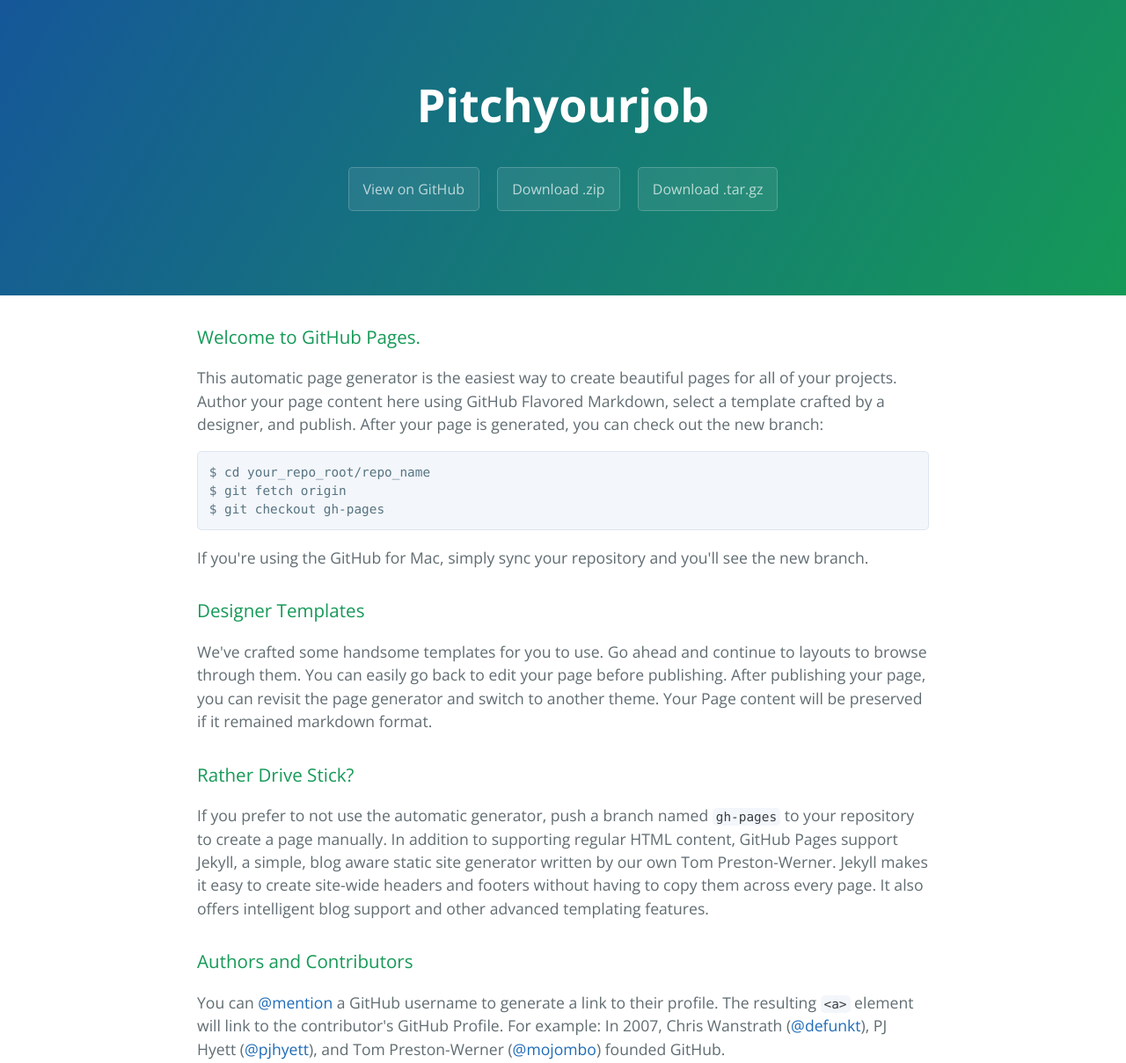
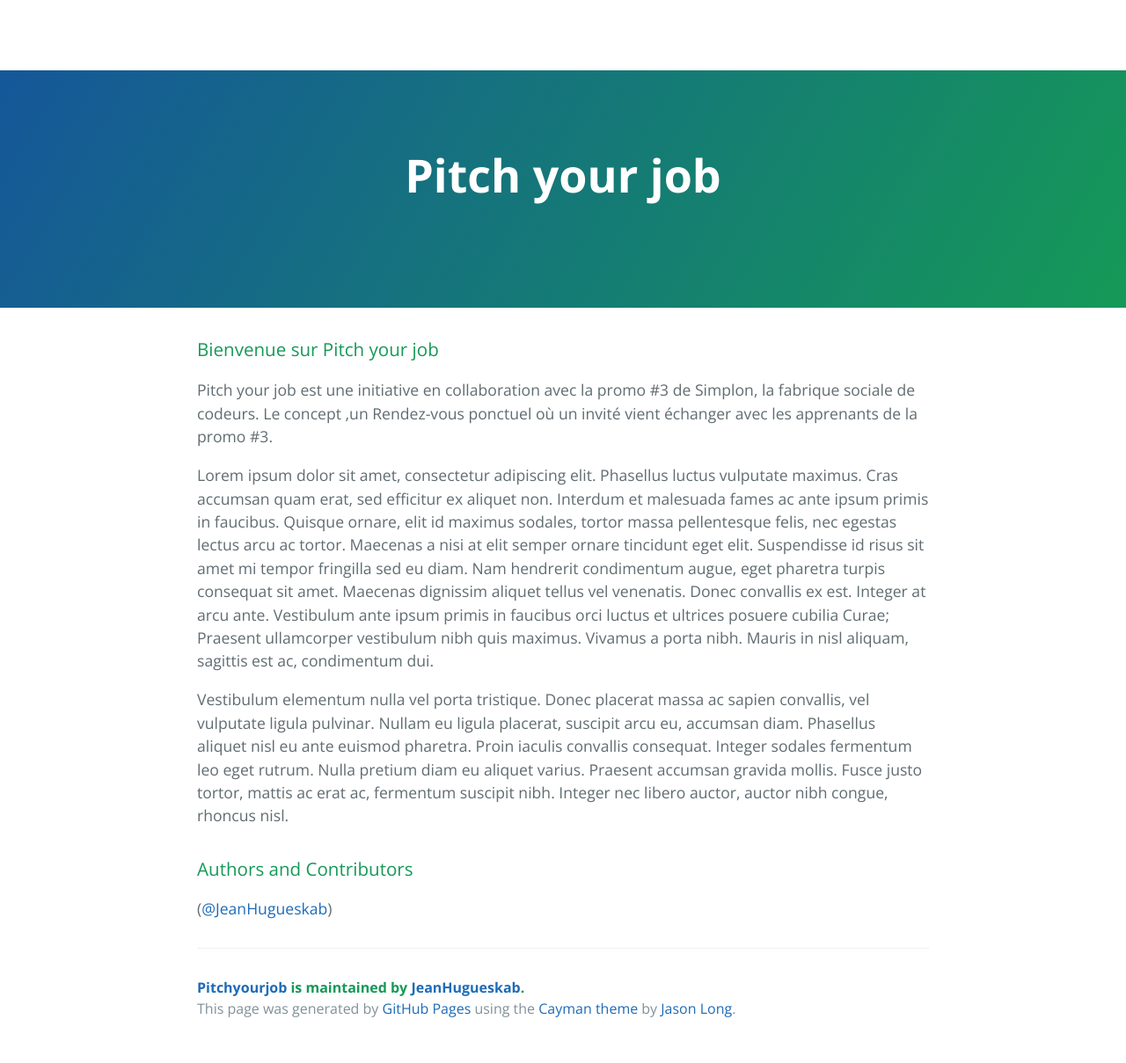
Before and after one commit to JeanHugueskab/pitchyourjob, a plain HTML site: page index.html in a window 1280 px wide. Shown: the top 1209 px of the page at 88% size. Drawn offline with nearby package versions, Linux system fonts and the light colour scheme.

Commit message:
modif v1

```diff
--- a/index.html
+++ b/index.html
@@ -2,7 +2,7 @@
 <html lang="en-us">
   <head>
     <meta charset="UTF-8">
-    <title>Pitchyourjob by JeanHugueskab</title>
+    <title>Pitchyourjob</title>
     <meta name="viewport" content="width=device-width, initial-scale=1">
     <link rel="stylesheet" type="text/css" href="stylesheets/normalize.css" media="screen">
     <link href='http://fonts.googleapis.com/css?family=Open+Sans:400,700' rel='stylesheet' type='text/css'>
@@ -10,46 +10,44 @@
     <link rel="stylesheet" type="text/css" href="stylesheets/github-light.css" media="screen">
   </head>
   <body>
+    <div class ="whitespace">
+    </div>
     <section class="page-header">
-      <h1 class="project-name">Pitchyourjob</h1>
+
+      <h1 class="project-name">Pitch your job</h1>
       <h2 class="project-tagline"></h2>
-      <a href="https://github.com/JeanHugueskab/pitchyourjob" class="btn">View on GitHub</a>
-      <a href="https://github.com/JeanHugueskab/pitchyourjob/zipball/master" class="btn">Download .zip</a>
-      <a href="https://github.com/JeanHugueskab/pitchyourjob/tarball/master" class="btn">Download .tar.gz</a>
+
     </section>
 
     <section class="main-content">
       <h3>
-<a id="welcome-to-github-pages" class="anchor" href="#welcome-to-github-pages" aria-hidden="true"><span class="octicon octicon-link"></span></a>Welcome to GitHub Pages.</h3>
 
-<p>This automatic page generator is the easiest way to create beautiful pages for all of your projects. Author your page content here using GitHub Flavored Markdown, select a template crafted by a designer, and publish. After your page is generated, you can check out the new branch:</p>
 
-<pre><code>$ cd your_repo_root/repo_name
-$ git fetch origin
-$ git checkout gh-pages
-</code></pre>
 
-<p>If you're using the GitHub for Mac, simply sync your repository and you'll see the new branch.</p>
+<a id="welcome-to-github-pages" class="anchor" href="#welcome-to-github-pages" aria-hidden="true"><span class="octicon octicon-link"></span></a>Bienvenue sur Pitch your job</h3>
+
+<p>Pitch your job est une initiative en collaboration avec la promo #3 de Simplon, la fabrique sociale de codeurs. Le concept ,un Rendez-vous ponctuel où un invité vient échanger avec les apprenants de la promo #3.</p>
+
+
+<p>Lorem ipsum dolor sit amet, consectetur adipiscing elit. Phasellus luctus vulputate maximus. Cras accumsan quam erat, sed efficitur ex aliquet non. Interdum et malesuada fames ac ante ipsum primis in faucibus. Quisque ornare, elit id maximus sodales, tortor massa pellentesque felis, nec egestas lectus arcu ac tortor. Maecenas a nisi at elit semper ornare tincidunt eget elit. Suspendisse id risus sit amet mi tempor fringilla sed eu diam. Nam hendrerit condimentum augue, eget pharetra turpis consequat sit amet. Maecenas dignissim aliquet tellus vel venenatis. Donec convallis ex est. Integer at arcu ante. Vestibulum ante ipsum primis in faucibus orci luctus et ultrices posuere cubilia Curae; Praesent ullamcorper vestibulum nibh quis maximus. Vivamus a porta nibh. Mauris in nisl aliquam, sagittis est ac, condimentum dui. </p>
+
+
+
+<p> Vestibulum elementum nulla vel porta tristique. Donec placerat massa ac sapien convallis, vel vulputate ligula pulvinar. Nullam eu ligula placerat, suscipit arcu eu, accumsan diam. Phasellus aliquet nisl eu ante euismod pharetra. Proin iaculis convallis consequat. Integer sodales fermentum leo eget rutrum. Nulla pretium diam eu aliquet varius. Praesent accumsan gravida mollis. Fusce justo tortor, mattis ac erat ac, fermentum suscipit nibh. Integer nec libero auctor, auctor nibh congue, rhoncus nisl. </p>
 
 <h3>
-<a id="designer-templates" class="anchor" href="#designer-templates" aria-hidden="true"><span class="octicon octicon-link"></span></a>Designer Templates</h3>
+<!--<a id="rather-drive-stick" class="anchor" href="#rather-drive-stick" aria-hidden="true"><span class="octicon octicon-link"></span></a>Rather Drive Stick?</h3> -->
 
-<p>We've crafted some handsome templates for you to use. Go ahead and continue to layouts to browse through them. You can easily go back to edit your page before publishing. After publishing your page, you can revisit the page generator and switch to another theme. Your Page content will be preserved if it remained markdown format.</p>
-
-<h3>
-<a id="rather-drive-stick" class="anchor" href="#rather-drive-stick" aria-hidden="true"><span class="octicon octicon-link"></span></a>Rather Drive Stick?</h3>
-
-<p>If you prefer to not use the automatic generator, push a branch named <code>gh-pages</code> to your repository to create a page manually. In addition to supporting regular HTML content, GitHub Pages support Jekyll, a simple, blog aware static site generator written by our own Tom Preston-Werner. Jekyll makes it easy to create site-wide headers and footers without having to copy them across every page. It also offers intelligent blog support and other advanced templating features.</p>
 
 <h3>
 <a id="authors-and-contributors" class="anchor" href="#authors-and-contributors" aria-hidden="true"><span class="octicon octicon-link"></span></a>Authors and Contributors</h3>
 
-<p>You can <a href="https://github.com/blog/821" class="user-mention">@mention</a> a GitHub username to generate a link to their profile. The resulting <code>&lt;a&gt;</code> element will link to the contributor's GitHub Profile. For example: In 2007, Chris Wanstrath (<a href="https://github.com/defunkt" class="user-mention">@defunkt</a>), PJ Hyett (<a href="https://github.com/pjhyett" class="user-mention">@pjhyett</a>), and Tom Preston-Werner (<a href="https://github.com/mojombo" class="user-mention">@mojombo</a>) founded GitHub.</p>
+(<a href="https://github.com/defunkt" class="user-mention">@JeanHugueskab</a>)
 
 <h3>
-<a id="support-or-contact" class="anchor" href="#support-or-contact" aria-hidden="true"><span class="octicon octicon-link"></span></a>Support or Contact</h3>
 
-<p>Having trouble with Pages? Check out the documentation at <a href="https://help.github.com/pages">https://help.github.com/pages</a> or contact <a href="mailto:support@github.com">support@github.com</a> and we’ll help you sort it out.</p>
+
+<!--<p>Having trouble with Pages? Check out the documentation at <a href="https://help.github.com/pages">https://help.github.com/pages</a> or contact <a href="mailto:support@github.com">support@github.com</a> and we’ll help you sort it out.</p> -->
 
       <footer class="site-footer">
         <span class="site-footer-owner"><a href="https://github.com/JeanHugueskab/pitchyourjob">Pitchyourjob</a> is maintained by <a href="https://github.com/JeanHugueskab">JeanHugueskab</a>.</span>
--- a/stylesheets/stylesheet.css
+++ b/stylesheets/stylesheet.css
@@ -243,3 +243,11 @@
 @media screen and (max-width: 42em) {
   .site-footer {
     font-size: 0.9rem; } }
+
+    .whitespace
+    {
+      background-color:white;
+      height:80px;
+      width:100%;
+
+    }
```
Also changed, not shown: img/simplonlogo.png (added).
